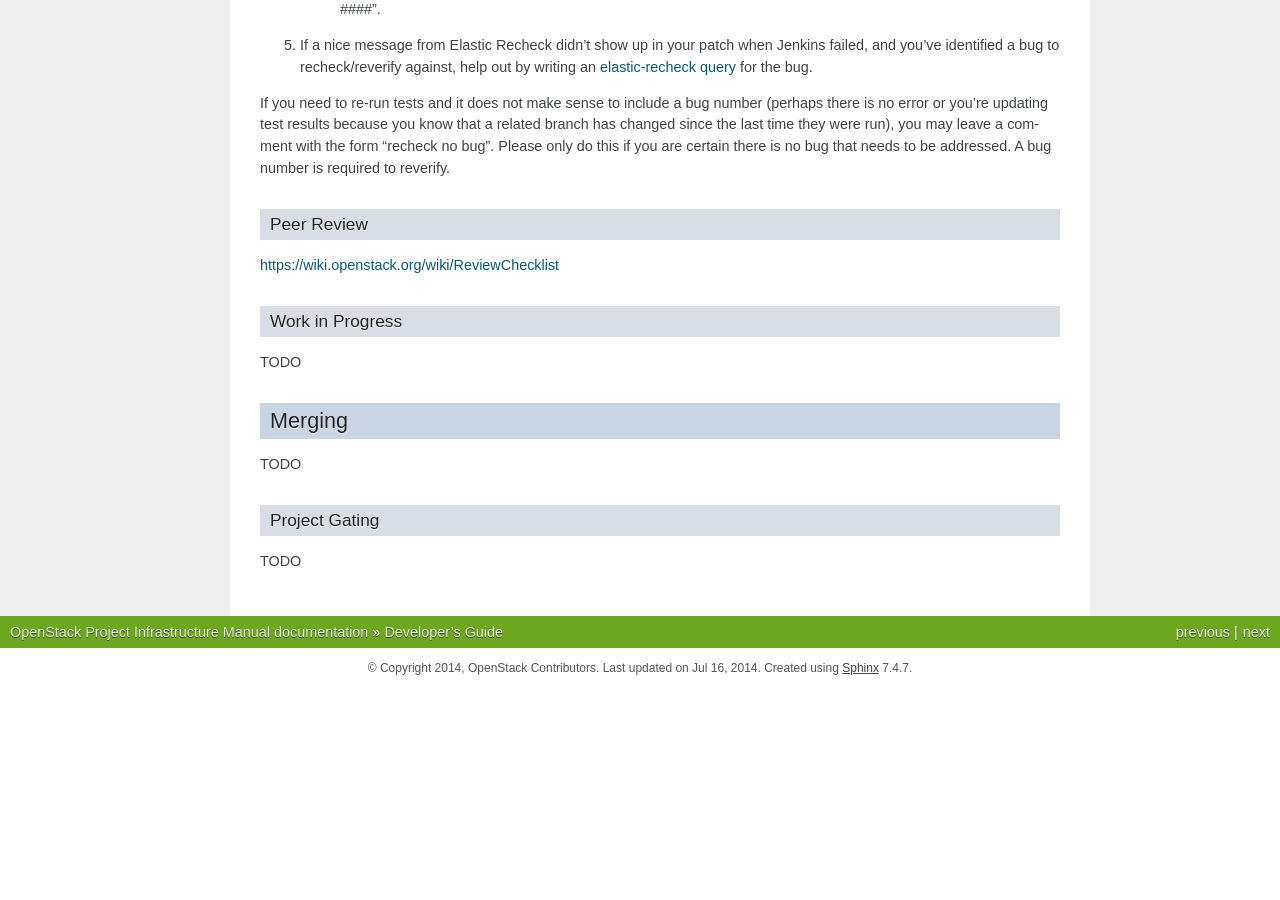
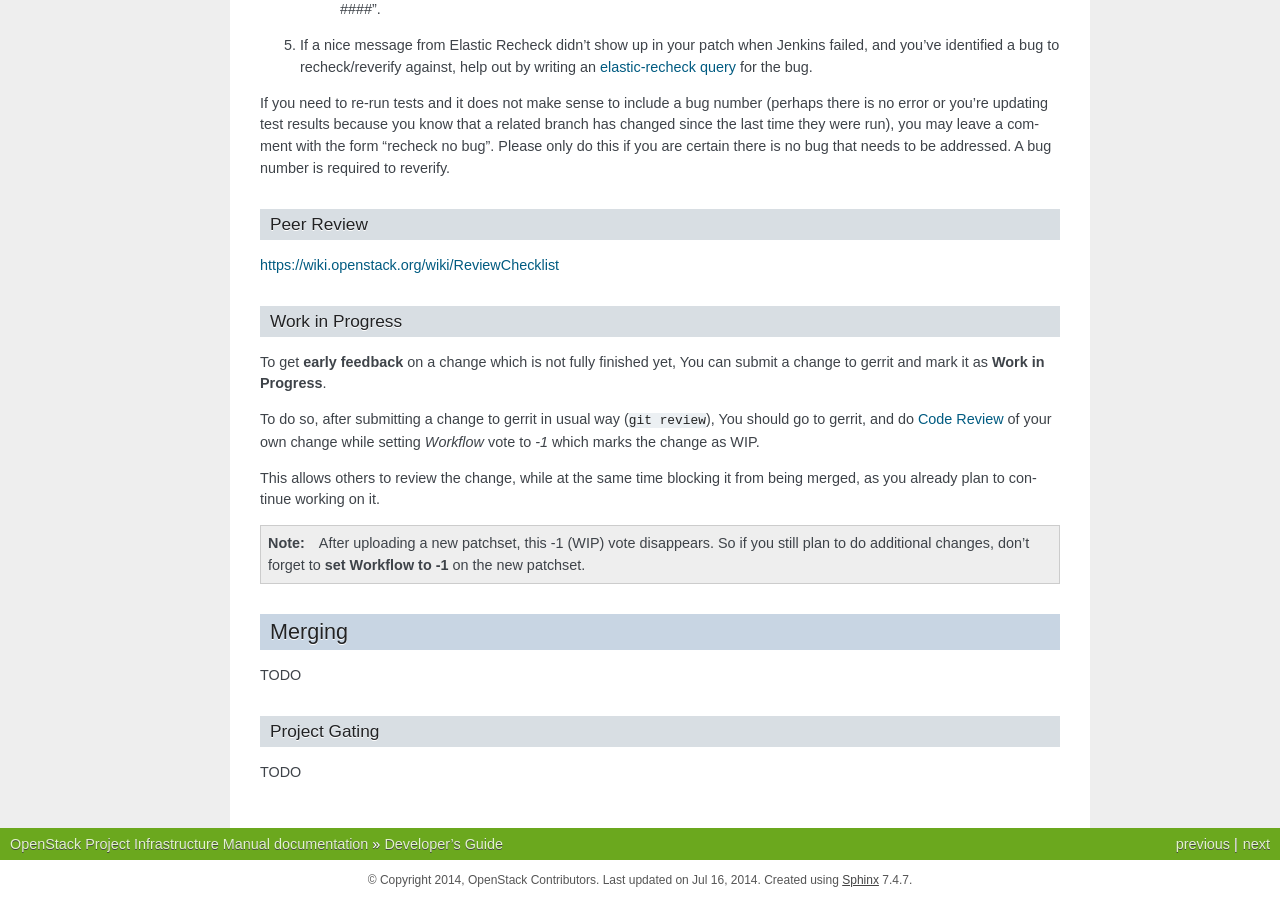
Before and after one commit to openstack-archive/infra-manual, a Sphinx documentation site: the page built from doc/source/developers.rst, in a window 1280 px wide and 900 px high, scrolled down 6866 px. Built offline with Sphinx 7.4.7, drawn with Linux system fonts in a browser that asks for light colours; before the commit the page ends 7554 px from its top, so only the background shows below that.

Commit message:
Add description of Work in Progress
Change-Id: I9ce84f5db0aac5e3e5e0ef8a1d8c3497903c16ac

```diff
--- a/doc/source/developers.rst
+++ b/doc/source/developers.rst
@@ -392,7 +392,19 @@
 Work in Progress
 ----------------
 
-TODO
+To get **early feedback** on a change which is not fully finished yet,
+You can submit a change to gerrit and mark it as **Work in Progress**.
+
+To do so, after submitting a change to gerrit in usual way (``git review``),
+You should go to gerrit, and do `Code Review`_ of your own change while
+setting *Workflow* vote to *-1* which marks the change as WIP.
+
+This allows others to review the change, while at the same time
+blocking it from being merged, as you already plan to continue working on it.
+
+.. Note:: After uploading a new patchset, this -1 (WIP) vote disappears.
+    So if you still plan to do additional changes, don't forget to **set Workflow to -1**
+    on the new patchset.
 
 Merging
 =======
```
